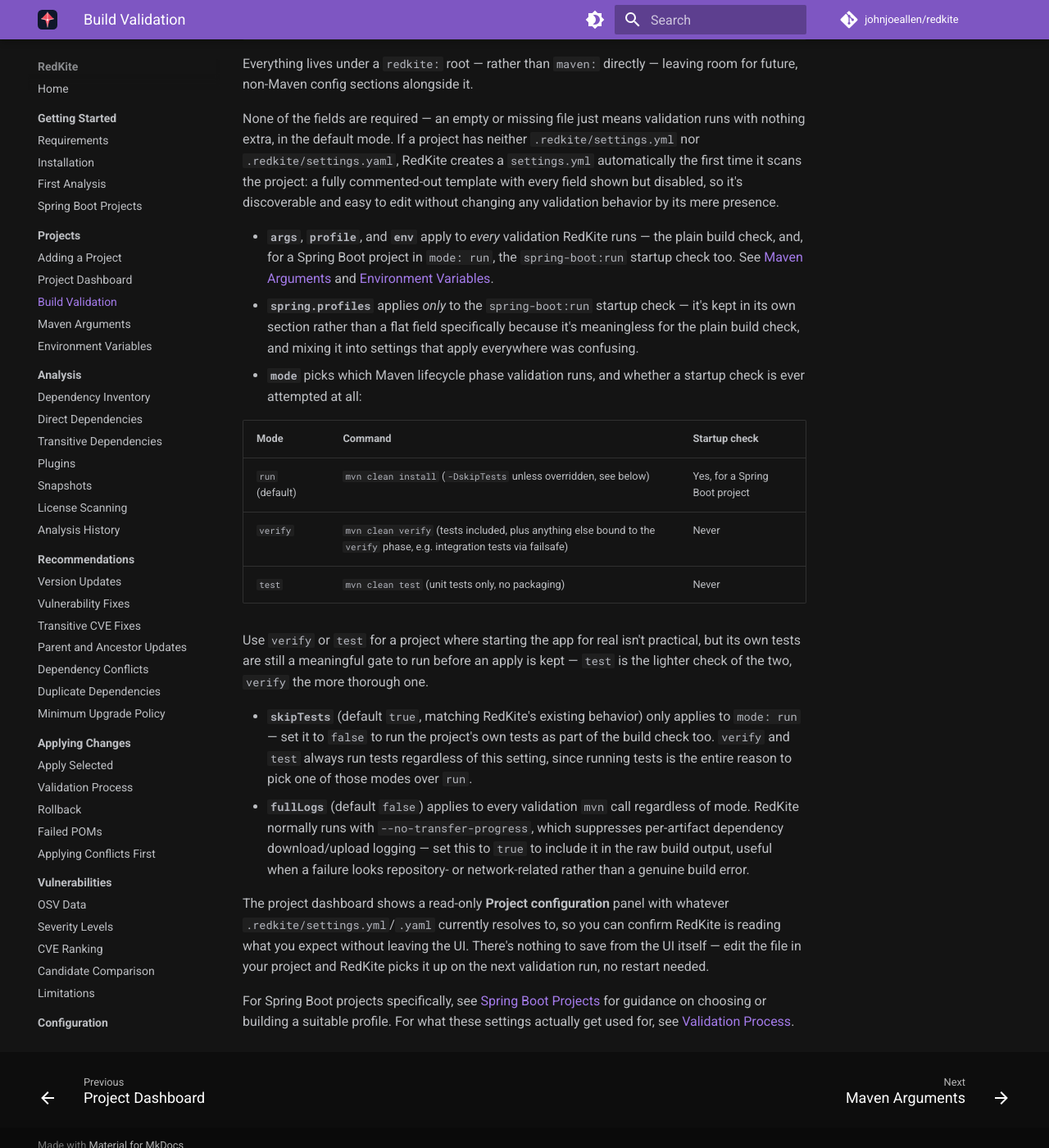
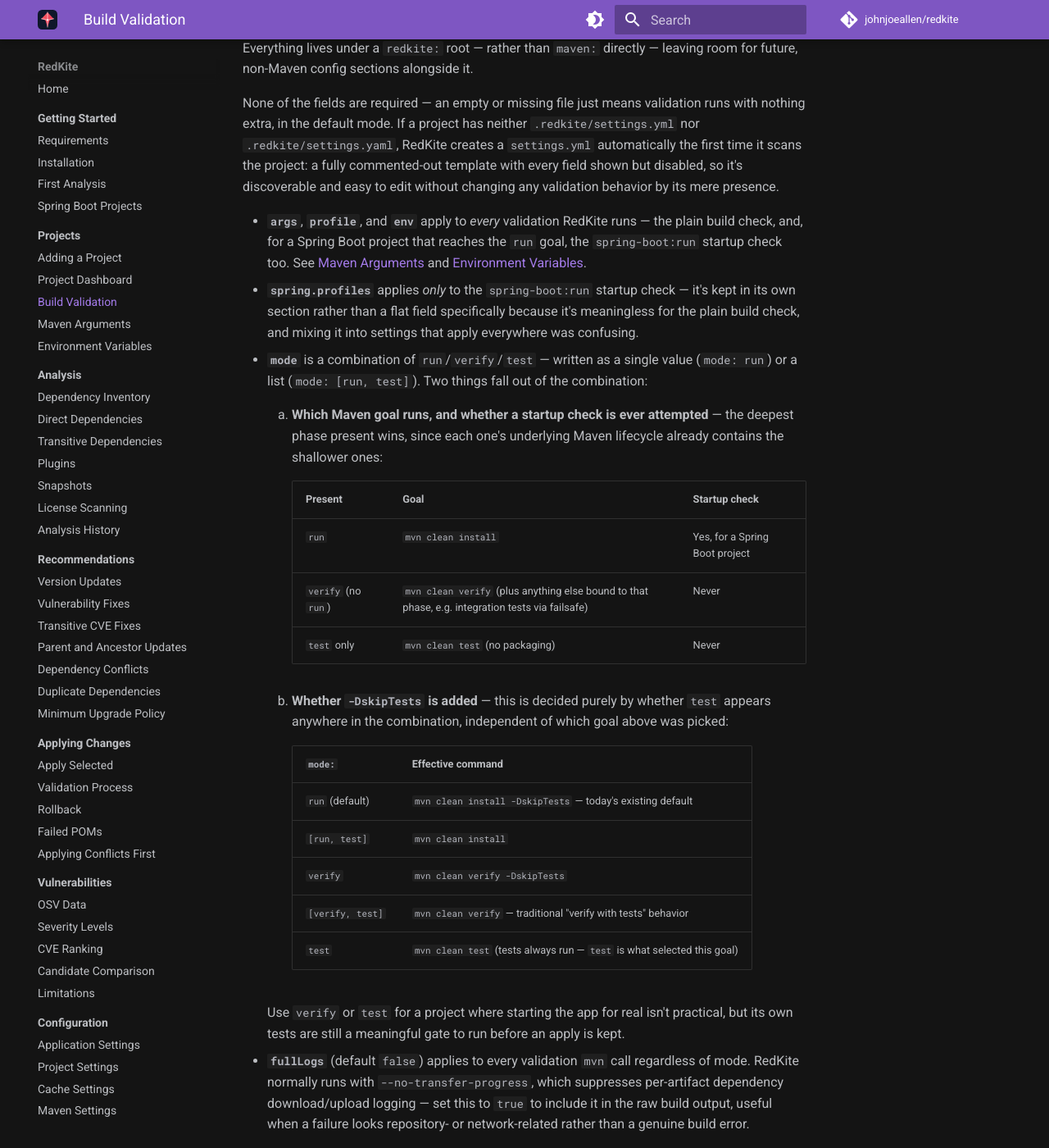
Before and after one commit to johnjoeallen/redkite, an MkDocs documentation site: the page built from docs/projects/build-validation.md, in a window 1280 px wide and 1400 px high, scrolled down 550 px. Shown: the whole window at 82% size. Built offline with MkDocs 1.6.1 and Material for MkDocs 9.7.7, drawn with Linux system fonts in a browser that asks for light colours; comment, search, counter and statistics services are not loaded; some of the changed text lies outside the part shown.

Commit message:
Update docs for the mode combination replacing enableTests
Documents mode: run/verify/test as a combinable list, the
deepest-phase-wins goal selection, and the "test" token controlling
-DskipTests uniformly across all three goals — including the
verify/test behavior change (tests no longer run unconditionally
unless "test" is named explicitly).

````diff
--- a/docs/projects/build-validation.md
+++ b/docs/projects/build-validation.md
@@ -5,8 +5,7 @@
 ```yaml
 redkite:
   maven:
-    mode: run
-    skipTests: true
+    mode: [run, test]
     fullLogs: false
     profile: redkite
     args:
@@ -21,19 +20,29 @@
 
 None of the fields are required — an empty or missing file just means validation runs with nothing extra, in the default mode. If a project has neither `.redkite/settings.yml` nor `.redkite/settings.yaml`, RedKite creates a `settings.yml` automatically the first time it scans the project: a fully commented-out template with every field shown but disabled, so it's discoverable and easy to edit without changing any validation behavior by its mere presence.
 
-- **`args`**, **`profile`**, and **`env`** apply to *every* validation RedKite runs — the plain build check, and, for a Spring Boot project in `mode: run`, the `spring-boot:run` startup check too. See [Maven Arguments](maven-arguments.md) and [Environment Variables](environment-variables.md).
+- **`args`**, **`profile`**, and **`env`** apply to *every* validation RedKite runs — the plain build check, and, for a Spring Boot project that reaches the `run` goal, the `spring-boot:run` startup check too. See [Maven Arguments](maven-arguments.md) and [Environment Variables](environment-variables.md).
 - **`spring.profiles`** applies *only* to the `spring-boot:run` startup check — it's kept in its own section rather than a flat field specifically because it's meaningless for the plain build check, and mixing it into settings that apply everywhere was confusing.
-- **`mode`** picks which Maven lifecycle phase validation runs, and whether a startup check is ever attempted at all:
+- **`mode`** is a combination of `run`/`verify`/`test` — written as a single value (`mode: run`) or a list (`mode: [run, test]`). Two things fall out of the combination:
+    1. **Which Maven goal runs, and whether a startup check is ever attempted** — the deepest phase present wins, since each one's underlying Maven lifecycle already contains the shallower ones:
 
-| Mode | Command | Startup check |
-|---|---|---|
-| `run` (default) | `mvn clean install` (`-DskipTests` unless overridden, see below) | Yes, for a Spring Boot project |
-| `verify` | `mvn clean verify` (tests included, plus anything else bound to the `verify` phase, e.g. integration tests via failsafe) | Never |
-| `test` | `mvn clean test` (unit tests only, no packaging) | Never |
+        | Present | Goal | Startup check |
+        |---|---|---|
+        | `run` | `mvn clean install` | Yes, for a Spring Boot project |
+        | `verify` (no `run`) | `mvn clean verify` (plus anything else bound to that phase, e.g. integration tests via failsafe) | Never |
+        | `test` only | `mvn clean test` (no packaging) | Never |
 
-Use `verify` or `test` for a project where starting the app for real isn't practical, but its own tests are still a meaningful gate to run before an apply is kept — `test` is the lighter check of the two, `verify` the more thorough one.
+    2. **Whether `-DskipTests` is added** — this is decided purely by whether `test` appears anywhere in the combination, independent of which goal above was picked:
 
-- **`skipTests`** (default `true`, matching RedKite's existing behavior) only applies to `mode: run` — set it to `false` to run the project's own tests as part of the build check too. `verify` and `test` always run tests regardless of this setting, since running tests is the entire reason to pick one of those modes over `run`.
+        | `mode:` | Effective command |
+        |---|---|
+        | `run` (default) | `mvn clean install -DskipTests` — today's existing default |
+        | `[run, test]` | `mvn clean install` |
+        | `verify` | `mvn clean verify -DskipTests` |
+        | `[verify, test]` | `mvn clean verify` — traditional "verify with tests" behavior |
+        | `test` | `mvn clean test` (tests always run — `test` is what selected this goal) |
+
+    Use `verify` or `test` for a project where starting the app for real isn't practical, but its own tests are still a meaningful gate to run before an apply is kept.
+
 - **`fullLogs`** (default `false`) applies to every validation `mvn` call regardless of mode. RedKite normally runs with `--no-transfer-progress`, which suppresses per-artifact dependency download/upload logging — set this to `true` to include it in the raw build output, useful when a failure looks repository- or network-related rather than a genuine build error.
 
 The project dashboard shows a read-only **Project configuration** panel with whatever `.redkite/settings.yml`/`.yaml` currently resolves to, so you can confirm RedKite is reading what you expect without leaving the UI. There's nothing to save from the UI itself — edit the file in your project and RedKite picks it up on the next validation run, no restart needed.
````
Also changed, not shown: DESIGN.md (+8 -4 lines), README.md (+2 -3 lines).
